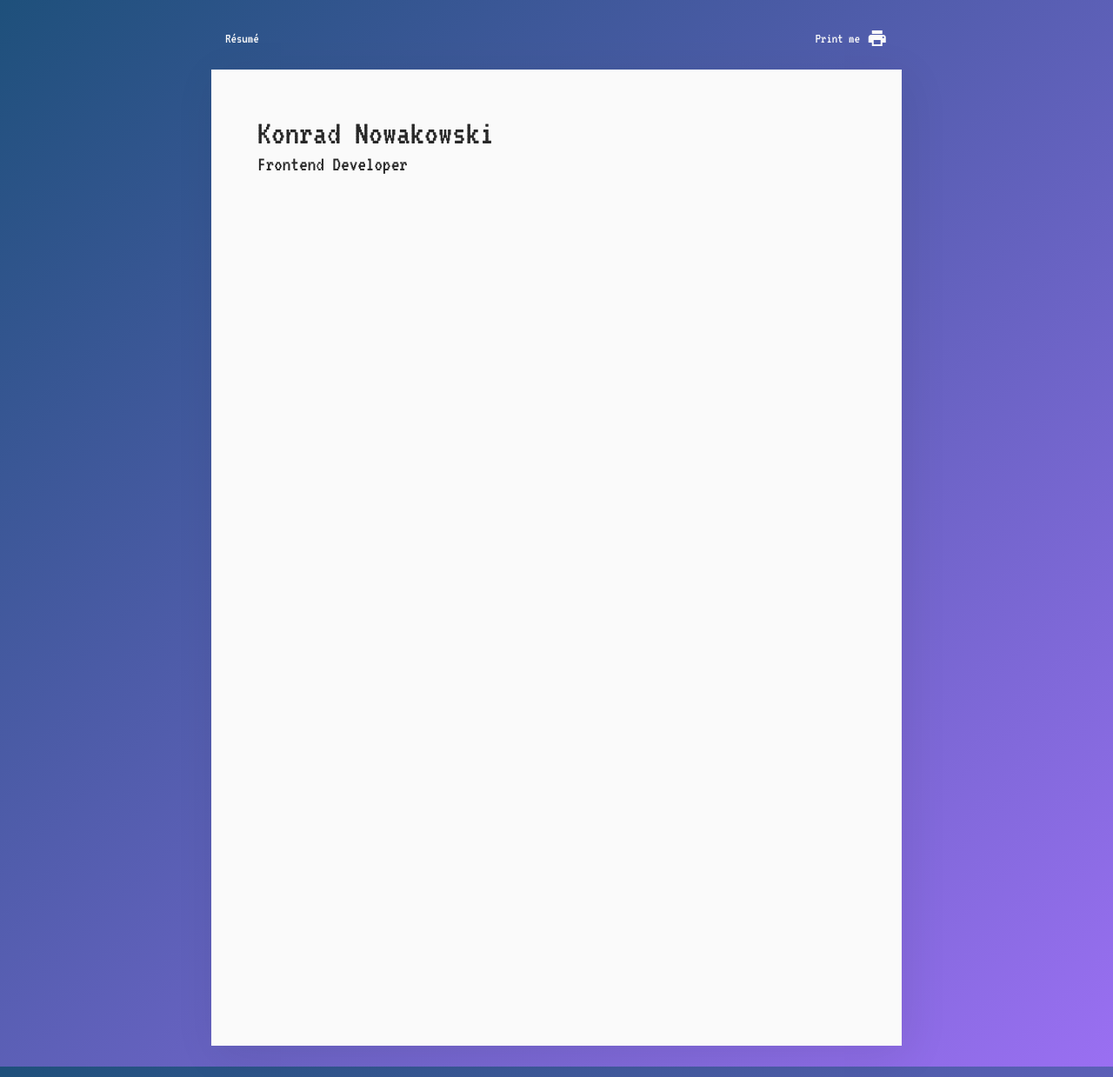
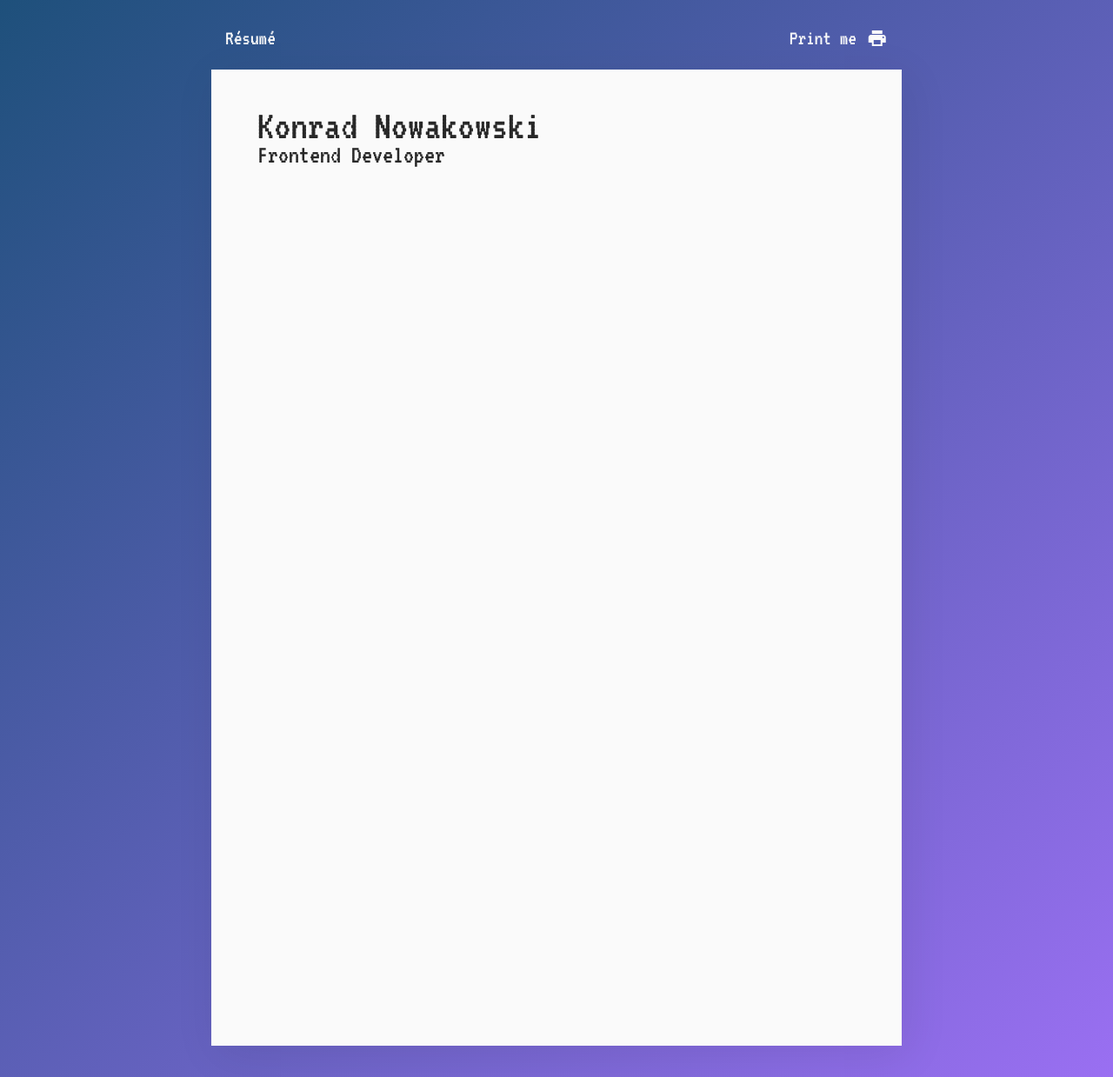
Before and after one commit to lethiandev/resume, a Jekyll site: the page built from index.html, in a window 1280 px wide. Shown: the whole page at 87% size. Built offline with Jekyll 4.4.1, drawn with Linux system fonts in a browser that asks for light colours.

Commit message:
Fix base font size

```diff
--- a/_sass/_base.scss
+++ b/_sass/_base.scss
@@ -9,7 +9,7 @@ body {
 }
 
 html {
-  font-size: 16px;
+  font-size: 24px;
 }
 
 body {
--- a/_sass/_mixins.scss
+++ b/_sass/_mixins.scss
@@ -1,3 +1,3 @@
 @mixin block {
-  margin: 0 0 1.5rem 0;
+  margin: 0 0 0.5rem 0;
 }
--- a/_sass/_typography.scss
+++ b/_sass/_typography.scss
@@ -1,15 +1,27 @@
 h1 {
   @include block;
-  font-size: 2.5rem;
+  font-size: 2rem;
   font-weight: 400;
 }
 
 h2 {
   @include block;
-  font-size: 1.5rem;
+  font-size: 1.25rem;
   font-weight: 400;
 }
 
+h3 {
+  @include block;
+  border-bottom: dashed 2px #282828;
+  font-size: 1.25rem;
+  font-weight: 400;
+}
+
+.title {
+  margin-top: -0.5rem;
+}
+
 .subtitle {
-  margin-top: -1.25rem;
+  margin-top: -0.75rem;
+  margin-bottom: 1rem;
 }
```
